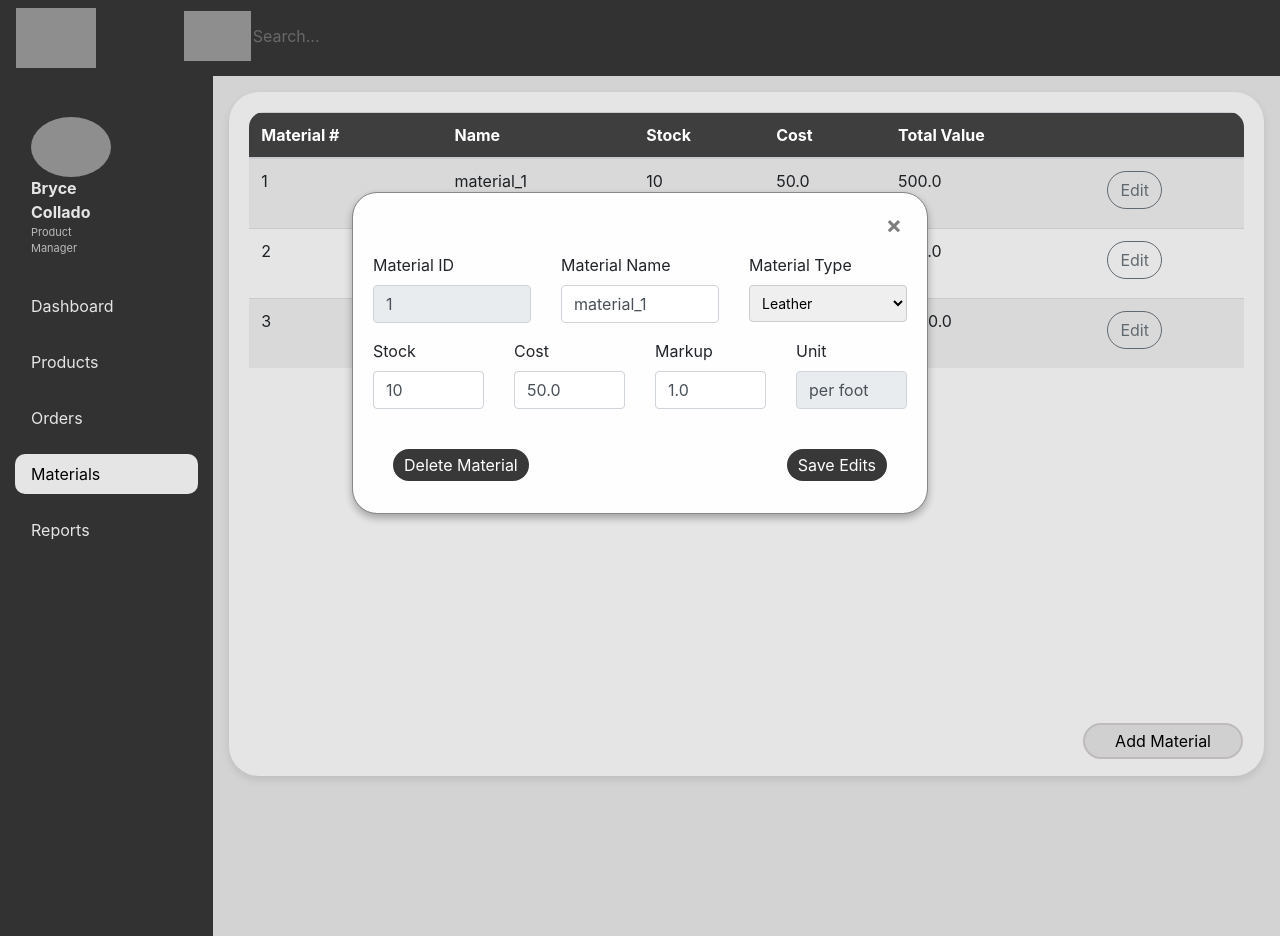
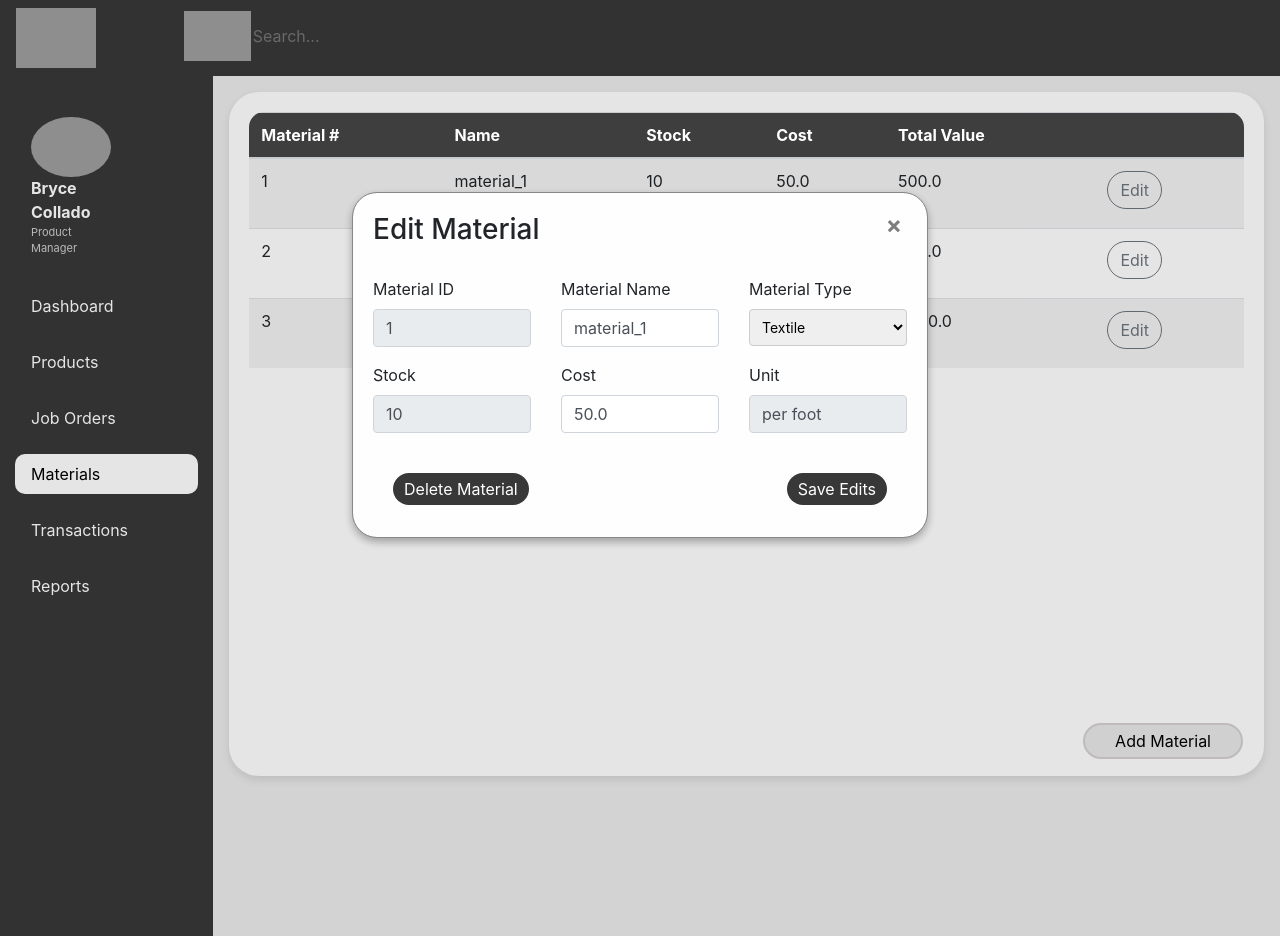
Before and after one commit to firefirefire17/BAD-Project, a Django app: page /materials in a window 1280 px wide, after a click on "Edit". Run offline with Django 5.2, Linux system fonts and the light colour scheme; data comes from the database, SQL or seed files in the repository; grey boxes are pictures that could not be loaded.

Commit message:
material & base edits - ui
- removed markup from modals
- changed material type, add material modal material type edit pending (waiting for backend)
- included transactions page for base (waiting for backend)

```diff
--- a/CLEAR/templates/CLEAR/base.html
+++ b/CLEAR/templates/CLEAR/base.html
@@ -69,13 +69,19 @@
                         <li class="nav-item pb-3">
                             <a href="{% url 'orders' %}"
                                 class="nav-link text-white {% if 'orders' in request.path %} active {% endif %}">
-                                Orders
+                                Job Orders
                             </a>
                         </li>
                         <li class="nav-item pb-3">
                             <a href="{% url 'materials' %}"
                                 class="nav-link text-white {% if 'materials' in request.path %} active {% endif %}">
                                 Materials
+                            </a>
+                        </li>
+                        <li class="nav-item pb-3">
+                            <a href="{% url 'orders' %}"
+                                class="nav-link text-white {% if '#' in request.path %} active {% endif %}">
+                                Transactions
                             </a>
                         </li>
                         <li class="nav-item pb-3">
--- a/CLEAR/templates/CLEAR/materials.html
+++ b/CLEAR/templates/CLEAR/materials.html
@@ -3,6 +3,7 @@
 
 <head>
     <link rel="stylesheet" type="text/css" href="{% static 'stylesheet3.css' %}">
+    <script src="{% static 'js/styling.js' %}"></script>
 </head>
 
 
@@ -45,6 +46,7 @@
                             <form method="POST" action="{% url 'materials' %}"> {% csrf_token %}
                                 <input type="hidden" name="edit_form" value="1"></input>
                                 <input type="hidden" name="pk" value={{ x.pk }}></input>
+                                <h3 style="margin-top: -40px; margin-bottom: 30px;">Edit Material</h3>
                                 <div class="row">
                                     <div class="col">
                                         <label for="pk">Material ID</label>
@@ -59,9 +61,7 @@
                                         <label for="type">Material Type</label>
                                         <select class="input-select" id="type" name="type" placeholder={{x.type}}>
                                             <option value="leather" {% if 'leather' in x.type %}selected{% endif %}>
-                                                Leather</option>
-                                            <option value="lining" {% if 'lining' in x.type %}selected{% endif %}>Lining
-                                            </option>
+                                                Textile</option>
                                             <option value="accessory" {% if 'accessory' in x.type %}selected{% endif %}>
                                                 Accessory</option>
                                         </select>
@@ -71,17 +71,12 @@
                                     <div class="col">
                                         <label for="stock">Stock</label>
                                         <input type="number" class="form-control" id="stock" name="stock"
-                                            value="{{x.stock}}">
+                                            value="{{x.stock}}" readonly>
                                     </div>
                                     <div class="col">
                                         <label for="cost">Cost</label>
                                         <input type="number" class="form-control" id="cost" name="cost"
                                             value="{{x.cost}}">
-                                    </div>
-                                    <div class="col">
-                                        <label for="markup">Markup</label>
-                                        <input type="text" class="form-control" id="markup" name="markup"
-                                            value="{{x.markup}}">
                                     </div>
                                     <div class="col">
                                         <label for="unit">Unit</label>
@@ -194,6 +189,7 @@
         </div>
         <form method="POST" action="{% url 'materials' %}"> {% csrf_token %}
             <input type="hidden" name="add_form" value="1"></input>
+            <h3 style="margin-top: -35px; margin-bottom: 30px;">Add Material</h3>
             <div class="row">
                 <div class="col">
                     <label for="name">Material ID</label>
@@ -222,15 +218,11 @@
                     <input type="number" class="form-control" id="cost" name="cost" placeholder="Cost">
                 </div>
                 <div class="col">
-                    <label for="markup">Markup</label>
-                    <input type="text" class="form-control" id="markup" name="markup" placeholder="X">
-                </div>
-                <div class="col">
                     <label for="unit">Unit</label>
                     <input type="text" class="form-control" value="unit" readonly>
                 </div>
             </div>
-            <div class="row pt-3" style="margin: 40px 4px 12px 4px;">
+            <div class="row pt-3" style="margin-top: 15px; margin-left: 10px; margin-right: 15px;">
                 <div class="col-4 mr-auto">
                     <button type="button" class="btn dark-button" onclick="toggleModal('addMaterial', 'close')"> Cancel
                         Action</button>
@@ -277,5 +269,4 @@
 
 
 
-
 {% endblock %}
```
